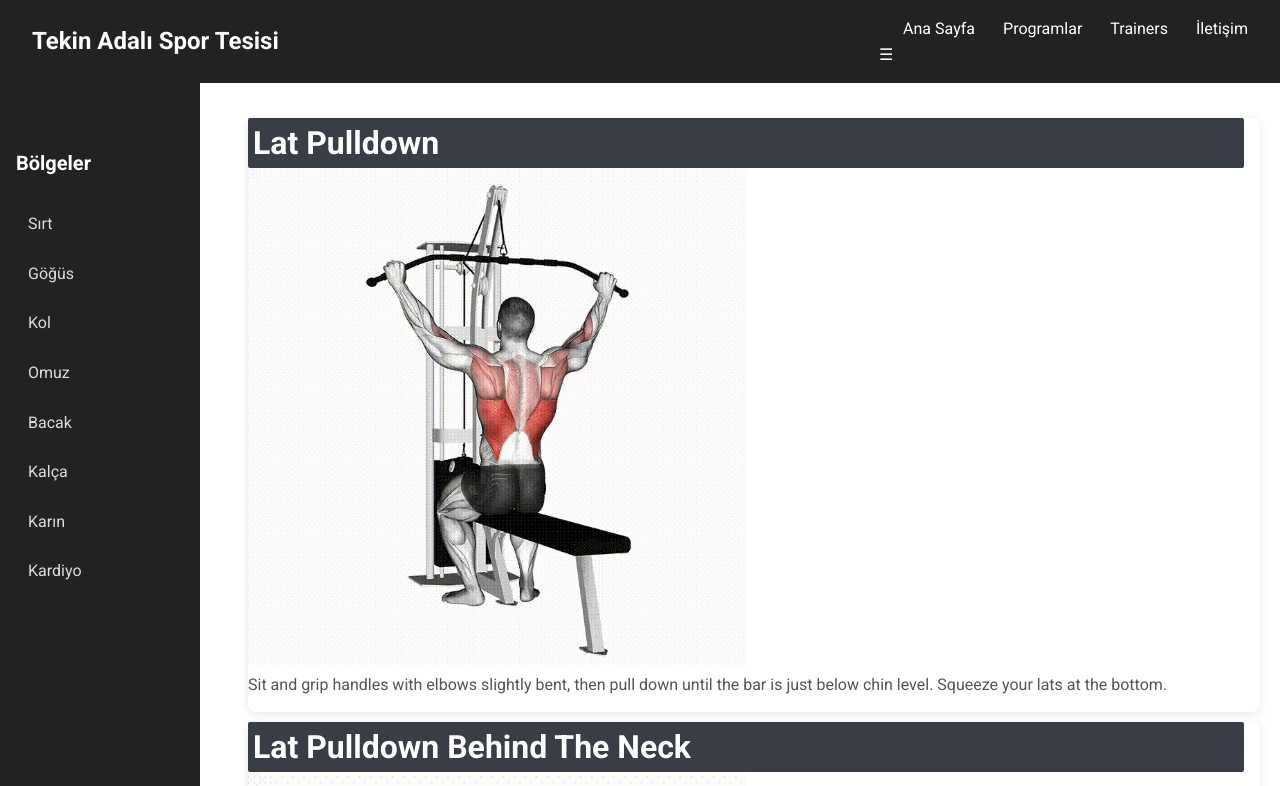
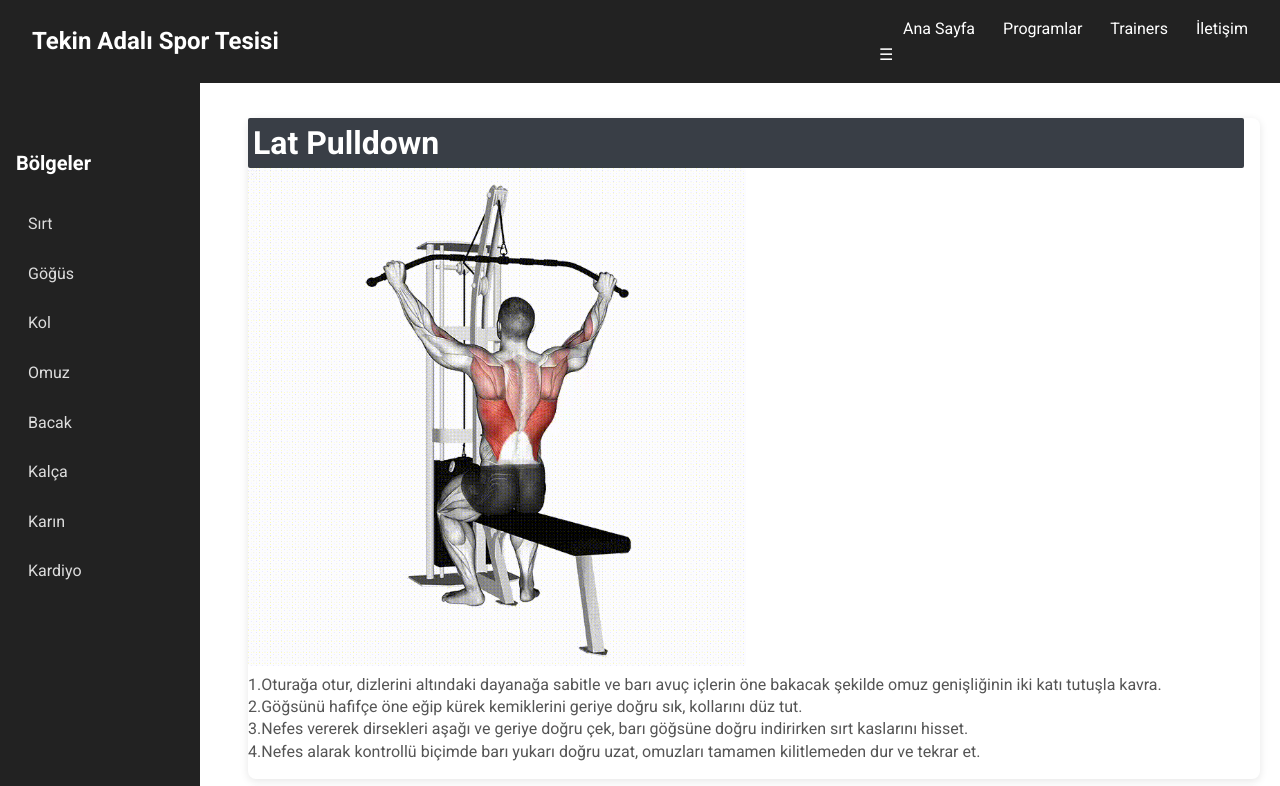
Before and after one commit to cypriotCodder/cypriotCodder.github.io, a website: page indexes/training.html in a window 1280 px wide. Both pictures are taken after a click on the link "Sırt". Shown: the top 786 px of the page. Drawn offline with Linux system fonts and the light colour scheme.

Commit message:
update Lat Pulldown description with detailed instructions in Turkish

```diff
--- a/indexes/training.html
+++ b/indexes/training.html
@@ -57,7 +57,13 @@
                 <h3 class="gif-headers">Lat Pulldown</h3>
                 <a href="https://youtube.com/shorts/bNmvKpJSWKM?si=nm64EtNdnmoZ1Bnk" rel="noopener" target="_blank"><img  src="design/assets/backPullDown.gif" alt="Lat Pulldown" class="gif-card__img"></a>
                 <p class="gif-card__desc">
-                  Sit and grip handles with elbows slightly bent, then pull down until the bar is just below chin level. Squeeze your lats at the bottom.
+                  1.Oturağa otur, dizlerini altındaki dayanağa sabitle ve barı avuç içlerin öne bakacak şekilde omuz genişliğinin iki katı tutuşla kavra.
+                  <br>
+                  2.Göğsünü hafifçe öne eğip kürek kemiklerini geriye doğru sık, kollarını düz tut.
+                  <br>
+                  3.Nefes vererek dirsekleri aşağı ve geriye doğru çek, barı göğsüne doğru indirirken sırt kaslarını hisset.
+                  <br>
+                  4.Nefes alarak kontrollü biçimde barı yukarı doğru uzat, omuzları tamamen kilitlemeden dur ve tekrar et.
                 </p>
               </div>
             </div>
```
